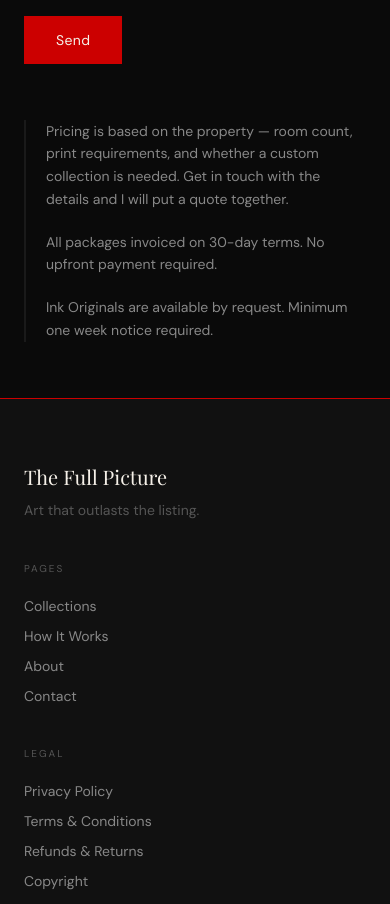
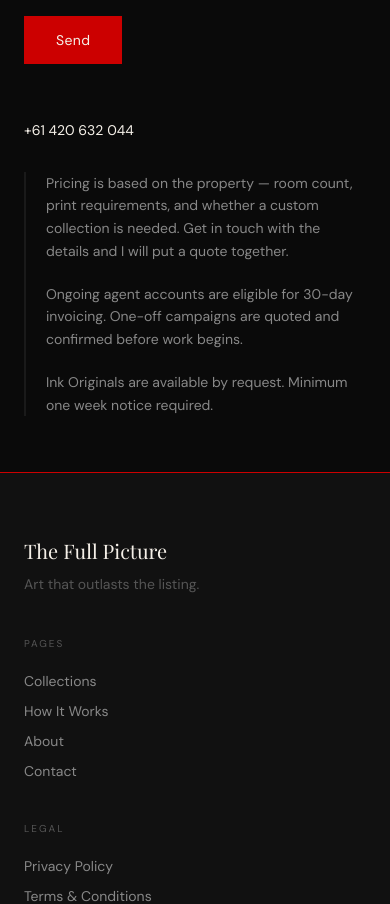
Before and after one commit to MissDaze/the-full-picture, a React (Vite) app: page /contact in a window 390 px wide. Shown: the part 980-1884 px from the top of the page. Built offline with nearby package versions, Linux system fonts and the light colour scheme; a web font is replaced by a local one.

Commit message:
Update contact response and phone

```diff
--- a/src/components/InquiryModal.jsx
+++ b/src/components/InquiryModal.jsx
@@ -79,7 +79,10 @@ export default function InquiryModal({ collectionName, onClose, onSuccess, isSuc
           {isSuccess ? (
             <div className="py-16 text-center">
               <p className="font-playfair text-2xl text-[#f5f0e8]">
-                Thanks — I&apos;ll be in touch.
+                Thanks — I&apos;ve received your enquiry.
+              </p>
+              <p className="mx-auto mt-4 max-w-sm text-sm leading-relaxed text-[#888888]">
+                I&apos;ll review the details and reply as soon as possible.
               </p>
             </div>
           ) : (
--- a/src/data/site-config.json
+++ b/src/data/site-config.json
@@ -4,6 +4,7 @@
     "tagline": "Art that outlasts the listing.",
     "email": "",
     "instagram": "",
+    "phone": "+61420632044",
     "location": "Melbourne, Australia"
   },
   "hero": {
--- a/src/pages/Contact.jsx
+++ b/src/pages/Contact.jsx
@@ -19,6 +19,11 @@ const INPUT = `w-full bg-[#1a1a1a] border border-[#2a2a2a] text-[#f5f0e8] px-4 p
 const LABEL = 'block text-[10px] uppercase tracking-[0.15em] text-[#666] mb-2'
 const ERR = 'text-[#ff1a1a] text-xs mt-1'
 
+const formatPhone = (phone) => {
+  if (phone === '+61420632044') return '+61 420 632 044'
+  return phone
+}
+
 export default function Contact() {
   const {
     register,
@@ -32,6 +37,7 @@ export default function Contact() {
   const { business, telegram } = siteConfig
   const hasEmail = business.email && !business.email.includes('[TO BE ADDED')
   const hasInstagram = business.instagram && !business.instagram.includes('[TO BE ADDED')
+  const hasPhone = business.phone && !business.phone.includes('[TO BE ADDED')
 
   const onSubmit = async (data) => {
     setSubmitError(false)
@@ -58,7 +64,10 @@ export default function Contact() {
                 {success ? (
                   <div className="py-16">
                     <p className="font-playfair text-2xl text-[#f5f0e8]">
-                      Thanks — I&apos;ll be in touch.
+                      Thanks — I&apos;ve received your enquiry.
+                    </p>
+                    <p className="mt-4 max-w-md text-sm leading-relaxed text-[#888888]">
+                      I&apos;ll review the details and reply as soon as possible.
                     </p>
                   </div>
                 ) : (
@@ -163,8 +172,16 @@ export default function Contact() {
 
               {/* Right column info */}
               <div className="space-y-8 lg:pt-2">
-                {(hasEmail || hasInstagram) && (
+                {(hasEmail || hasInstagram || hasPhone) && (
                   <div>
+                    {hasPhone && (
+                      <a
+                        href={`tel:${business.phone}`}
+                        className="text-[#f5f0e8] text-sm hover:text-[#cc0000] transition-colors block mb-2"
+                      >
+                        {formatPhone(business.phone)}
+                      </a>
+                    )}
                     {hasEmail && (
                       <a
                         href={`mailto:${business.email}`}
@@ -193,7 +210,7 @@ export default function Contact() {
                     together.
                   </p>
                   <p className="text-[#888888] text-sm leading-relaxed">
-                    All packages invoiced on 30-day terms. No upfront payment required.
+                    Ongoing agent accounts are eligible for 30-day invoicing. One-off campaigns are quoted and confirmed before work begins.
                   </p>
                   <p className="text-[#888888] text-sm leading-relaxed">
                     Ink Originals are available by request. Minimum one week notice required.
```
